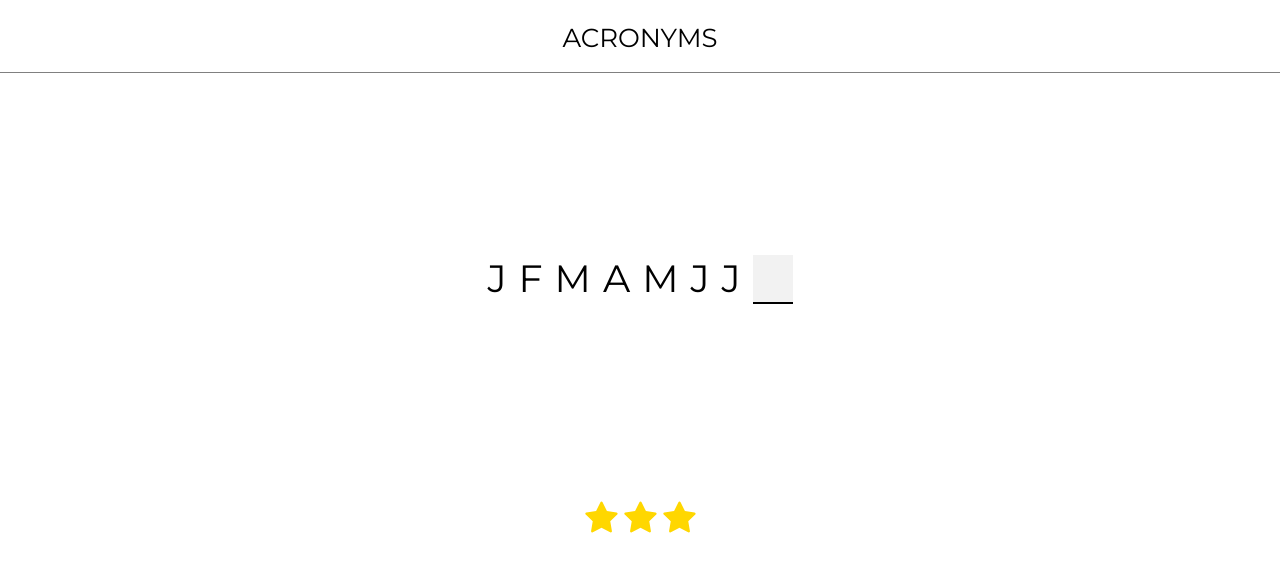
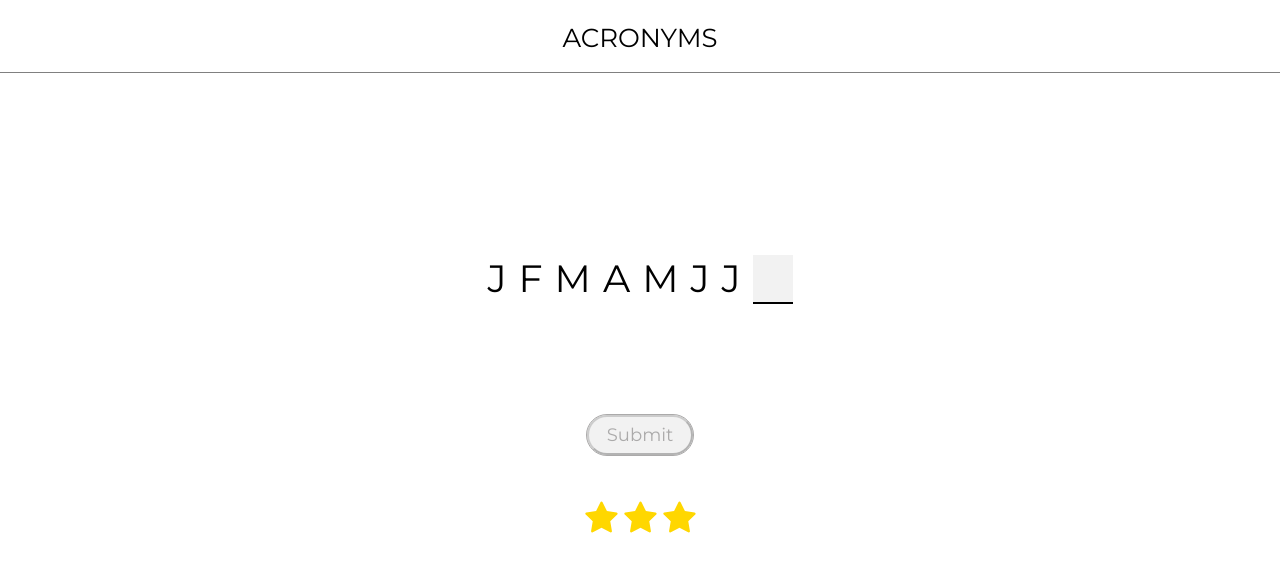
Before and after one commit to graysonblanchard/acronyms, a React (Create React App) app: page / in a window 1280 px wide. Shown: the top 572 px of the page. Built offline with nearby package versions, Linux system fonts and the light colour scheme.

Commit message:
Disable key on incorrect guess.

```diff
--- a/src/components/Game.tsx
+++ b/src/components/Game.tsx
@@ -13,9 +13,13 @@ export function Game() {
   //const [solutionWord, setSolutionWord] = React.useState("away");
 
   const [input, setInput] = React.useState<string>("");
-  const [showSubmit, setShowSubmit] = React.useState<boolean>(false);
   const [livesLeft, setLivesLeft] = React.useState<number>(3);
   const [guessedLetters, setGuessedLetters] = React.useState<string[]>([]);
+  const [removedLetters, setRemovedLetters] = React.useState<string>("");
+
+  const updateRemovedLetters = (letter: string) => {
+    setRemovedLetters(removedLetters + ' ' + letter.toUpperCase() + ' ' + letter.toLowerCase());
+  }
 
   const gameOver = () => {
     window.alert(
@@ -25,6 +29,11 @@ export function Game() {
         solutionExplanation +
         "."
     );
+
+    setInput('');
+    setGuessedLetters([]);
+    setRemovedLetters('');
+    setLivesLeft(3);
   };
 
   const getStars = () => {
@@ -61,8 +70,8 @@ export function Game() {
     }
     return (
       <div>
-        {stars.map((star) => {
-          return <span>{star}</span>;
+        {stars.map((star, i) => {
+          return <span key={'star-' + i}>{star}</span>;
         })}
       </div>
     );
@@ -75,13 +84,15 @@ export function Game() {
       );
     } else {
       setGuessedLetters([...guessedLetters, input.toUpperCase()]);
+      updateRemovedLetters(input);
+      setInput('');
 
       if (livesLeft === 1) {
         setLivesLeft(livesLeft - 1);
         gameOver();
       } else {
         setLivesLeft(livesLeft - 1);
-        window.alert("Incorrect! Try again.");
+        //window.alert("Incorrect! Try again.");
       }
     }
   };
@@ -96,19 +107,27 @@ export function Game() {
         </div>
         <div className="flex-container-2">
           <div className="buttonBar">
-            {showSubmit && (
-              <button className="submit" onClick={makeGuess}>
-                Submit
-              </button>
-            )}
+            <button
+              className="submit"
+              onClick={makeGuess}
+              disabled={input.length === 0}
+            >
+              Submit
+            </button>
           </div>
           <div>{getStars()}</div>
         </div>
         <div className="keyboard">
           <Keyboard
+            inputName="input"
             onChange={(text) => {
-              setInput(text);
-              setShowSubmit(text.length > 0);
+              console.log('text', text);
+              console.log('guessedLetters', guessedLetters);
+              console.log('removedLetters', removedLetters);
+
+              if(text === '' || !guessedLetters.includes(text.toUpperCase())) {
+                setInput(text);
+              }
             }}
             maxLength={1}
             display={{
@@ -121,6 +140,12 @@ export function Game() {
                 "z x c v b n m {bksp}",
               ],
             }}
+            buttonTheme={removedLetters ? [
+              {
+                class: "removed",
+                buttons: removedLetters,
+              },
+            ] : undefined}
           />
         </div>
       </div>
--- a/src/index.css
+++ b/src/index.css
@@ -1,4 +1,7 @@
 body {
+  height: 100vh;
+  max-height: 100vh;
+  overflow: hidden;
   margin: 0;
   font-family: "Montserrat", "Roboto", "Oxygen", "Ubuntu", "Cantarell",
     "Fira Sans", "Droid Sans", "Helvetica Neue", sans-serif;
@@ -75,11 +78,18 @@ input:focus {
   cursor: pointer;
   outline: none;
   color: #fff;
-  font-weight: bold;
   background-color: #17866a;
-  border: 2px solid black;
+  outline: 1px solid black;
   border-radius: 50px;
   transition: all 0.3s;
+}
+
+.buttonBar .submit:disabled {
+  font-family: inherit;
+  cursor: default;
+  outline: 1px solid #abaaaa;
+  color: #abaaaa;
+  background-color: rgba(0, 0, 0, 0.05);
 }
 
 .buttonBar .submit:hover {
@@ -95,3 +105,8 @@ input:focus {
   max-width: 650px;
   text-transform: uppercase;
 }
+
+.simple-keyboard.hg-layout-default .removed {
+  background-color: #c4c4c4 !important;
+  pointer-events: none;
+}
```
